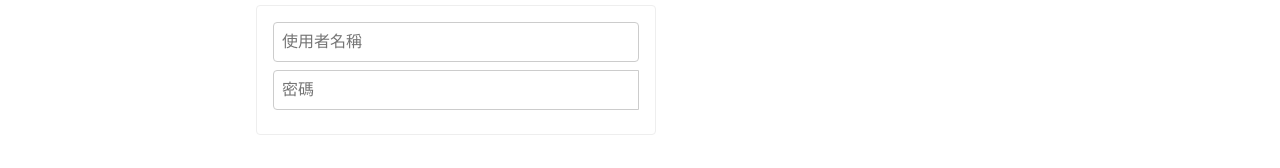
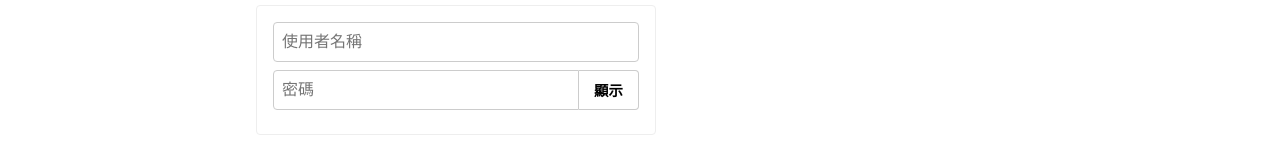
Before and after one commit to wwwchendev/styled-components-v5, a React (Vite) app: page /login in a window 1280 px wide. Shown: the part 142-310 px from the top of the page. Built offline with nearby package versions, Linux system fonts and the light colour scheme.

Commit message:
動態顯示密碼
使用attrs方法傳遞狀態到元件，以根據該狀態動態設置輸入框的類型。

```diff
--- a/src/components/common/PasswordInput.jsx
+++ b/src/components/common/PasswordInput.jsx
@@ -2,16 +2,52 @@ import { useState } from 'react';
 import styled from 'styled-components';
 import { Input } from '@/components/common';
 
+const PasswordInputWrapper = styled.div`
+  display: flex;
+`;
+
 // 繼承了Input元件的樣式，並在此基礎上添加了指定的樣式。
-const PasswordInputStyled = styled(Input).attrs(() => ({
-  type: 'password',
+const PasswordInputStyled = styled(Input).attrs(({ showPassword }) => ({
+  type: showPassword ? 'text' : 'password',
   placeholder: '密碼',
 }))`
   border-top-right-radius: 0;
   border-bottom-right-radius: 0;
 `;
 
+const ToggleButton = styled.div`
+  height: 40px;
+  min-width: 60px;
+  border: 1px solid #ccc;
+  box-sizing: border-box;
+  font-size: 0.9em;
+  display: flex;
+  justify-content: center;
+  padding: 8px;
+  border-left: 0;
+  border-top-right-radius: 4px;
+  border-bottom-right-radius: 4px;
+  background: #fff;
+  font-weight: bold;
+  cursor: pointer;
+  user-select: none;
+  color: black;
+`;
+
 export const PasswordInput = props => {
   const [showPassword, setShowPassword] = useState(false);
-  return <PasswordInputStyled {...props} />;
+  return (
+    <>
+      <PasswordInputWrapper>
+        <PasswordInputStyled {...props} showPassword={showPassword} />
+        <ToggleButton
+          onClick={() => {
+            setShowPassword(p => !p);
+          }}
+        >
+          {showPassword ? '隱藏' : '顯示'}
+        </ToggleButton>
+      </PasswordInputWrapper>
+    </>
+  );
 };
```
